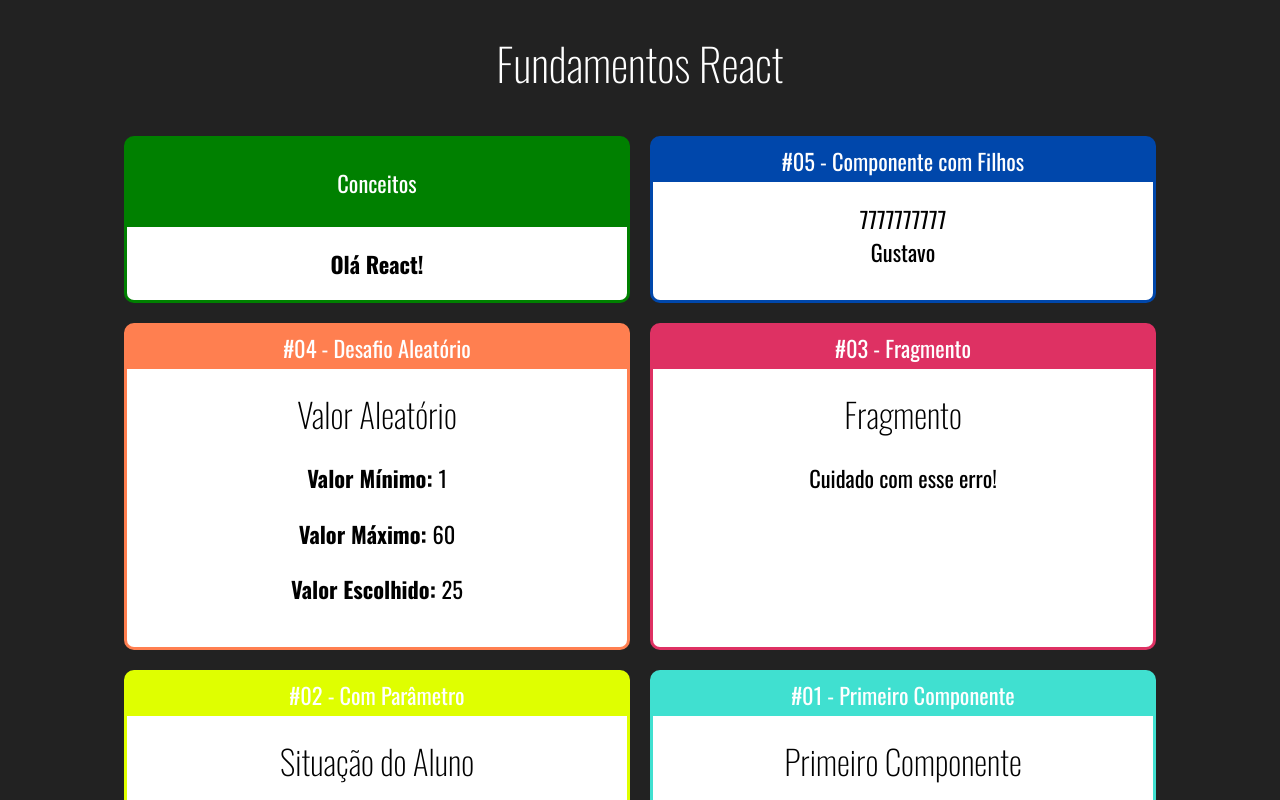
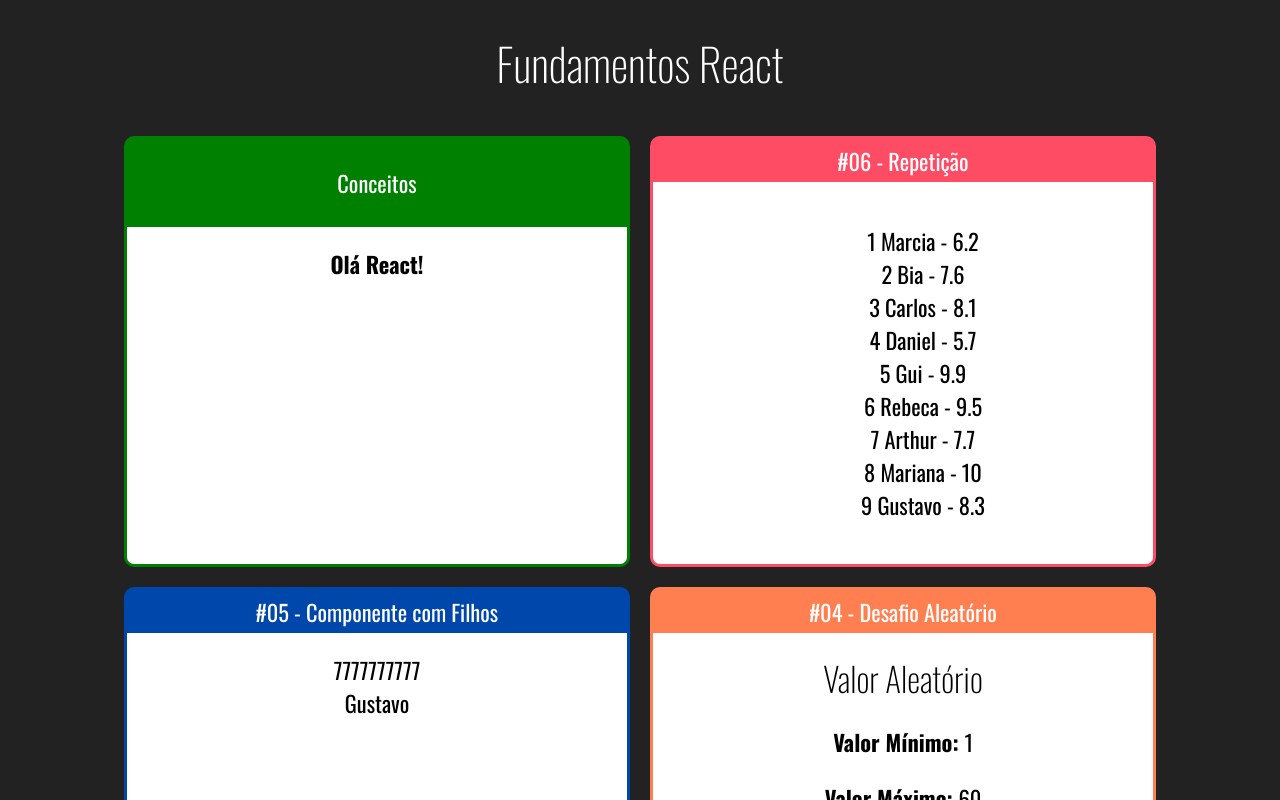
Before and after one commit to kleitonalbuquerque/react-cod3r, a React (Create React App) app: page / in a window 1280 px wide. Shown: the top 800 px of the page. Built offline with nearby package versions, Linux system fonts and the light colour scheme.

Commit message:
Repetição

```diff
--- a/src/App.jsx
+++ b/src/App.jsx
@@ -2,6 +2,7 @@
 
 import Card from "./components/layout/Card";
 
+import ListaAlunos from "./components/repeticao/ListaAlunos";
 import Familia from "./components/basics/Familia";
 import FamiliaMembro from "./components/basics/FamiliaMembro";
 import Fragmento from "./components/basics/Fragmentos";
@@ -17,6 +18,10 @@
     <div className="Cards">
       <Card titulo={tag}>
         <strong>Olá React!</strong>
+      </Card>
+
+      <Card titulo="#06 - Repetição" color="#FF4C65">
+        <ListaAlunos />
       </Card>
 
       <Card titulo="#05 - Componente com Filhos" color="#0047AB">
--- /dev/null
+++ b/src/components/repeticao/ListaAlunos.jsx
@@ -0,0 +1,19 @@
+import alunos from "../../data/alunos";
+
+export default (props) => {
+  // console.log(alunos);
+
+  const alunosLI = alunos.map((aluno) => {
+    return (
+      <li key={aluno.id}>
+        {aluno.id} {aluno.nome} - {aluno.nota}
+      </li>
+    );
+  });
+
+  return (
+    <div>
+      <ul style={{ listStyle: "none" }}>{alunosLI}</ul>
+    </div>
+  );
+};
--- /dev/null
+++ b/src/data/alunos.js
@@ -0,0 +1,11 @@
+export default [
+  { id: 1, nome: "Marcia", nota: 6.2 },
+  { id: 2, nome: "Bia", nota: 7.6 },
+  { id: 3, nome: "Carlos", nota: 8.1 },
+  { id: 4, nome: "Daniel", nota: 5.7 },
+  { id: 5, nome: "Gui", nota: 9.9 },
+  { id: 6, nome: "Rebeca", nota: 9.5 },
+  { id: 7, nome: "Arthur", nota: 7.7 },
+  { id: 8, nome: "Mariana", nota: 10 },
+  { id: 9, nome: "Gustavo", nota: 8.3 },
+];
```
